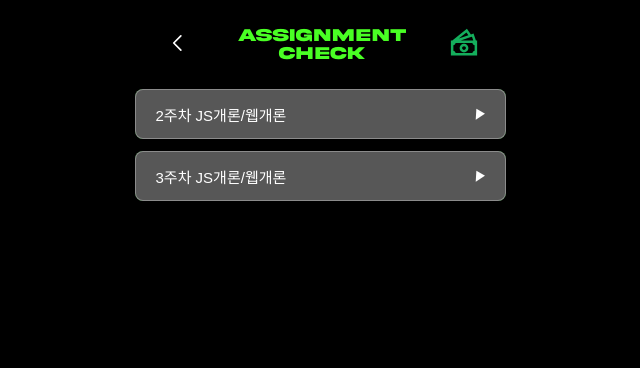
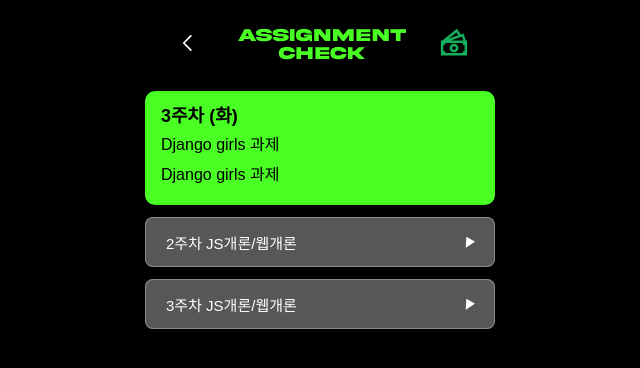
Before and after one commit to pirogramming/PiroCheck, a React (Vite) app in the folder frontend/: page /assignment in a window 1280 px wide. Shown: the top 368 px of the page, without its empty margins (320-960 px from the left). Built offline with nearby package versions, Linux system fonts and the light colour scheme.

Commit message:
[Feat] add AssignmentInfoBlock component& create Assignment Check page

```diff
--- a/frontend/src/Assignment.jsx
+++ b/frontend/src/Assignment.jsx
@@ -1,6 +1,7 @@
 import React from "react";
 import WeeklyListBlock from "./components/WeeklyListBlock";
 import Header from "./components/Header";
+import AssignmentInfoBlock from "./components/AssignmentInfoBlock";
 const Assignment = () => {
   const weeks = [
     {
@@ -36,10 +37,23 @@ const Assignment = () => {
     },
   ];
 
+//Assignment-Info-Block(형광 초록색카드 더미데이터)
+  const cardData = {
+    weekLabel: "3주차",
+    day: "화",
+    tasks: [
+      { label: "Django girls 과제" },
+      { label: "Django girls 과제" },
+    ],
+  };
+
   return (
 
     <div className="assignment-page" style={{ backgroundColor: "black", minHeight: "100vh", color: "white" }}>
+
       <Header/>
+      <AssignmentInfoBlock {...cardData} />
+
       <WeeklyListBlock weeks={weeks} />
     </div>
   );
--- /dev/null
+++ b/frontend/src/components/AssignmentInfoBlock.jsx
@@ -0,0 +1,16 @@
+import React from "react";
+import "./componentsCss/AssignmentInfoBlock.css"
+
+const AssignmentInfoBlock = ({ weekLabel, day, tasks }) => {
+  return (
+    <div className="assignment-info-block">
+      <p className="week-day">{weekLabel} ({day})</p>
+      <ul className="task-list">
+        {tasks.map((task, idx) => (
+          <li key={idx}>{task.label}</li>
+        ))}
+      </ul>
+    </div>
+  );
+};
+export default AssignmentInfoBlock;
--- /dev/null
+++ b/frontend/src/components/componentsCss/AssignmentInfoBlock.css
@@ -0,0 +1,29 @@
+.assignment-info-block {
+  background-color: var(--main-green);
+  padding: 16px;
+  margin: 12px auto;
+  border-radius: 10px;
+  max-width: 350px;
+
+  box-shadow: 0 4px 10px rgba(0, 0, 0, 0.3);
+  color: black;
+  font-family: "Noto Sans KR", sans-serif;
+}
+
+.week-day {
+  font-weight: bold;
+  font-size: 18px;
+  margin-bottom: 12px;
+}
+
+.task-list {
+  list-style: none;
+  font-weight: 500;
+  padding: 0;
+  margin: 0;
+}
+
+.task-list li {
+  margin-bottom: 6px;
+  font-size: 16px;
+}
--- a/frontend/src/components/componentsCss/WeeklyListBlock.css
+++ b/frontend/src/components/componentsCss/WeeklyListBlock.css
@@ -3,8 +3,7 @@
   flex-direction: column;
   gap: 12px;
   font-family: "Inter", sans-serif;
-  width: 371px;
-
+  width: 350px;
 }
 
 .weekly-item{
```
